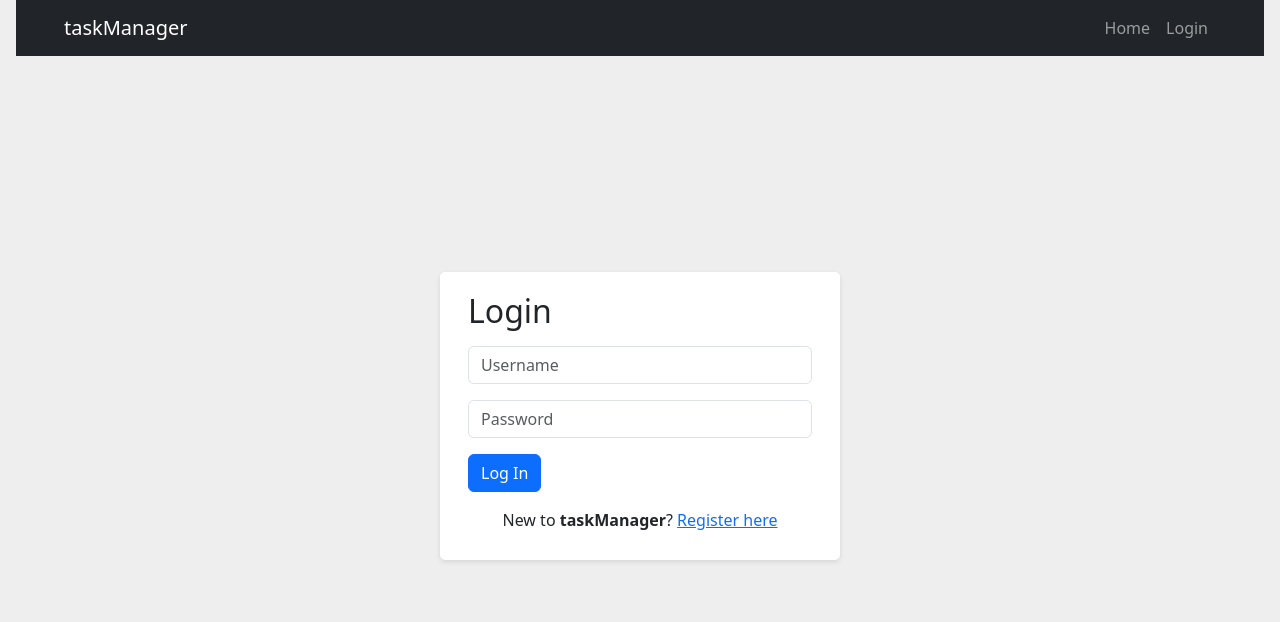
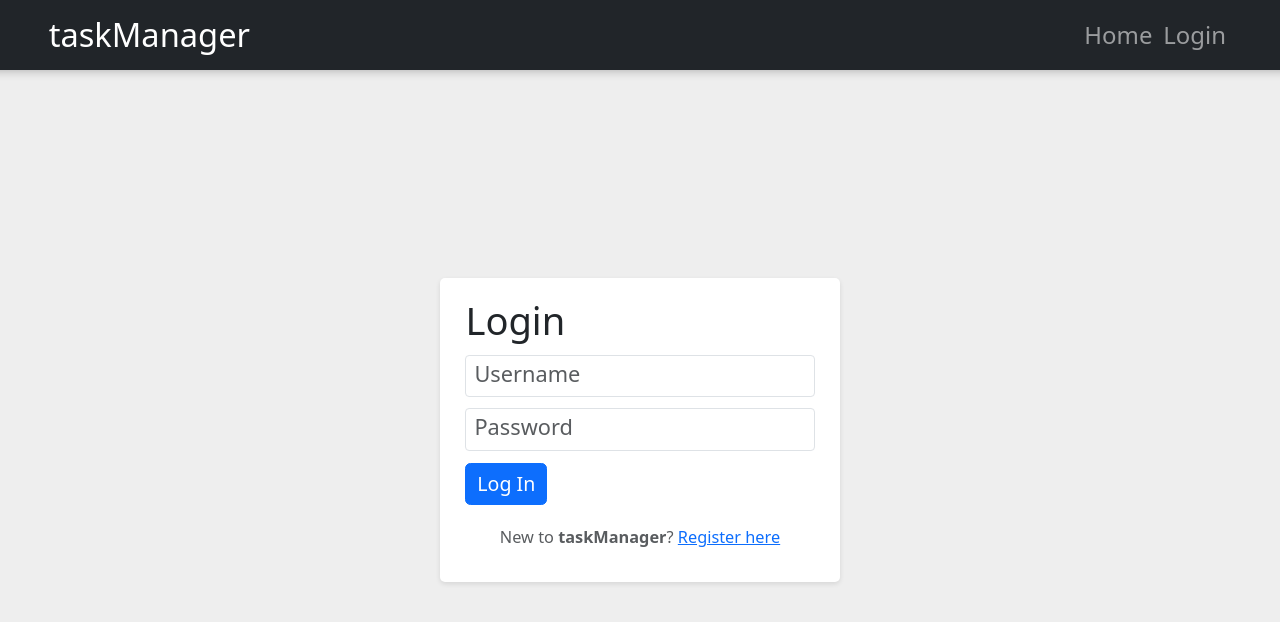
Before and after one commit to nandweza/taskManager, a React (Create React App) app in the folder frontend/: page /login in a window 1280 px wide. Shown: the top 622 px of the page. Built offline with nearby package versions, Linux system fonts and the light colour scheme.

Commit message:
updated styles and typography

```diff
--- a/frontend/src/components/homeNavbar/homeNavbar.css
+++ b/frontend/src/components/homeNavbar/homeNavbar.css
@@ -1,17 +1,22 @@
-* {
-    padding: 0;
-    margin: 0;
-    box-sizing: border-box;
-}
-
-html {
-    font-family: "Montserrat", sans-serif;
+.header {
+    position: sticky;
+    top: 0;
+    z-index: 999;
+    height: 70px;
+    padding: 0 32px;
+    margin: auto -16px;
+    box-shadow: 0 0 10px 0 rgba(0, 0, 0, 0.3);
+    font-size: 2.2rem;
 }
 
 .navbar-nav {
     width: 100%;
 }
 
+.navbar-brand {
+    font-size: 3rem;
+}
+
 .navbar-nav .nav-link {
     padding-right: 1rem;
     padding-left: 1rem;
--- a/frontend/src/components/topbar/Topbar.jsx
+++ b/frontend/src/components/topbar/Topbar.jsx
@@ -11,11 +11,12 @@ import TaskIcon from '@mui/icons-material/Task';
 
 
 const Topbar = () => {
+
     return (
         <div className="topbar border-bottom">
             <div className="topbarWrapper">
                 <div className="topLeft">
-                    <span className="logo">
+                    <span className="logo icons">
                         <TaskIcon />
                     </span>
                 </div>
--- a/frontend/src/components/topbar/topbar.css
+++ b/frontend/src/components/topbar/topbar.css
@@ -2,9 +2,9 @@
     position: sticky;
     top: 0;
     z-index: 999;
-    height: 70px;
+    height: 80px;
     background-color: whitesmoke;
-    padding: 0 32px;
+    padding: 0 50px;
     margin: auto -16px;
     box-shadow: 0 0 10px 0 rgba(0, 0, 0, 0.3);
 }
@@ -17,9 +17,9 @@
     justify-content: space-between;
 }
 
-.logo {
+.topbarWrapper .topLeft .icons {
     font-weight: bold;
-    font-size: 70px;
+    font-size: 10rem !important;
     color: darkblue;
     cursor: pointer;
 }
@@ -34,6 +34,7 @@
     cursor: pointer;
     margin-right: 10px;
     color: #555;
+    font-size: 2rem !important;
 }
 
 .topIconBadge{
@@ -57,3 +58,11 @@
     border-radius: 50%;
     cursor: pointer;
 }
+
+.dropdown-menu {
+    padding: 5px;
+}
+
+.dropdown-item {
+    font-size: 1.5rem;
+}
--- a/frontend/src/index.css
+++ b/frontend/src/index.css
@@ -1,17 +1,3 @@
-/* body {
-  margin: 0;
-  font-family: -apple-system, BlinkMacSystemFont, 'Segoe UI', 'Roboto', 'Oxygen',
-    'Ubuntu', 'Cantarell', 'Fira Sans', 'Droid Sans', 'Helvetica Neue',
-    sans-serif;
-  -webkit-font-smoothing: antialiased;
-  -moz-osx-font-smoothing: grayscale;
-}
-
-code {
-  font-family: source-code-pro, Menlo, Monaco, Consolas, 'Courier New',
-    monospace;
-} */
-
 * {
   padding: 0;
   margin: 0;
@@ -19,9 +5,47 @@ code {
 }
 html {
   font-family: "Montserrat", sans-serif;
+  scroll-behavior: smooth;
+  font-size: 68%;
 }
+
+@media (max-width: 75em) {
+  html {
+    font-size: 57%;
+  }
+}
+
 body {
   background: #eee;
-  padding: 0 16px;
+  padding: 0;
   margin: 0 auto;
+  width: 100%;
+  height: 100%;
+  overflow-x: hidden;
+  font-size: calc(16px + 1vw);
+  line-height: calc(1.1em + 0.5vw);
 }
+
+h1 {
+  font-size: 4rem;
+}
+
+h2 {
+  font-size: 3.5rem;
+}
+
+img,
+picture {
+  width: 100%;
+  height: auto;
+  /* display: block; */
+}
+
+input::-webkit-input-placeholder {
+  font-size: 2rem;
+  line-height: 3;
+}
+
+textarea::placeholder {
+  font-size: 1.8rem;
+}
--- a/frontend/src/pages/home/Home.jsx
+++ b/frontend/src/pages/home/Home.jsx
@@ -6,14 +6,14 @@ const Home = () => {
         <div>
             <HomeNavbar />
             <div className="home pt-5">
-                <div className='d-flex justify-content-center align-items-center'>
+                <div className='d-flex justify-content-center align-items-center h-100'>
                     <div className="container pt-5">
                         <div className='row'>
-                            <div className='col-lg-6'>
+                            <div className='col-lg-6 pt-5'>
                                 <div className='home-text text-left p-5'>
-                                    <h1>Manage all your Tasks in a glance</h1>
+                                    <h1 className='pt-5'>Manage all your Tasks in a glance</h1>
                                     <p className='pb-2'>Let's you Plan, track and organize all your tasks with ease</p>
-                                    <span className=''>
+                                    <span className='home-btn'>
                                         <a href='/login'>
                                             <button className='btn btn-lg btn-light btn-one'>Login</button>
                                         </a>
--- a/frontend/src/pages/home/home.css
+++ b/frontend/src/pages/home/home.css
@@ -1,11 +1,13 @@
 .home {
-    background: linear-gradient(180deg, #f2f2f2 0%, rgb(255, 255, 255) 100%);
-    width: 100vw;
-    /* height: 80vh; */
+    /* background: linear-gradient(180deg, #f2f2f2 0%, rgb(255, 255, 255) 100%); */
 }
 
 .home-text {
-    /* padding-top: 15%; */
+    font-size: 2.8rem;
+}
+
+.home-btn a button {
+    font-size: 2.2rem;
 }
 
 .btn-one {
--- a/frontend/src/pages/login/Login.jsx
+++ b/frontend/src/pages/login/Login.jsx
@@ -49,13 +49,13 @@ const Login = ({ onLogin }) => {
                     <div className="form-group p-2">
                         <button
                             type="submit"
-                            className="btn btn-primary btn-block"
+                            className="btn btn-lg btn-primary"
                             >
                             Log In
                         </button>
                     </div>
                 </form>
-                <div className="text-center py-2">
+                <div className="form-text text-center py-2">
                     New to <strong>taskManager</strong>? <a href="/register">Register here</a>
                 </div>
             </div>
--- a/frontend/src/pages/login/login.css
+++ b/frontend/src/pages/login/login.css
@@ -10,3 +10,16 @@
     border-radius: 5px;
     box-shadow: 0 2px 5px rgba(0, 0, 0, 0.1);
 }
+
+.login-form input[type=text], input[type=password] {
+    padding: 8px;
+    font-size: 1.5rem;
+}
+
+.login-form button {
+    font-size: 1.8rem;
+}
+
+.form-text {
+    font-size: 1.5rem;
+}
--- a/frontend/src/pages/register/Register.jsx
+++ b/frontend/src/pages/register/Register.jsx
@@ -9,9 +9,9 @@ const Register = () => {
                 <form>
                     <div className="form-group p-2">
                         <input
-                            type="email"
+                            type="text"
                             className="form-control"
-                            placeholder="Email"
+                            placeholder="Username"
                             required
                         />
                     </div>
@@ -29,7 +29,7 @@ const Register = () => {
                         </button>
                     </div>
                 </form>
-                <div className="text-center py-2">
+                <div className="form-text text-center py-2">
                     Already a member? <a href="/login">Login here</a>
                 </div>
             </div>
--- a/frontend/src/pages/register/register.css
+++ b/frontend/src/pages/register/register.css
@@ -10,3 +10,12 @@
     border-radius: 5px;
     box-shadow: 0 2px 5px rgba(0, 0, 0, 0.1);
 }
+
+.register-form input[type=text], input[type=password] {
+    padding: 8px;
+    font-size: 1.5rem;
+}
+
+.register-form button {
+    font-size: 1.8rem;
+}
```
